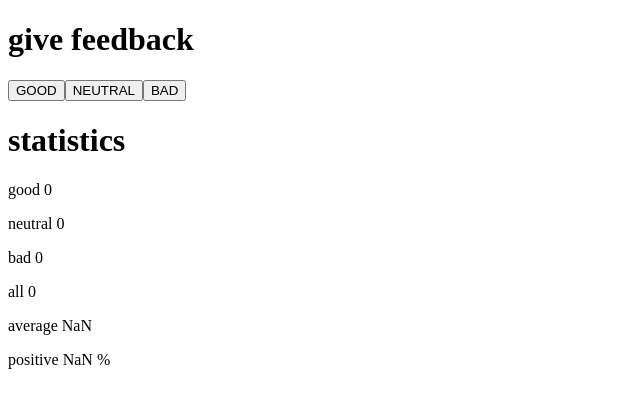
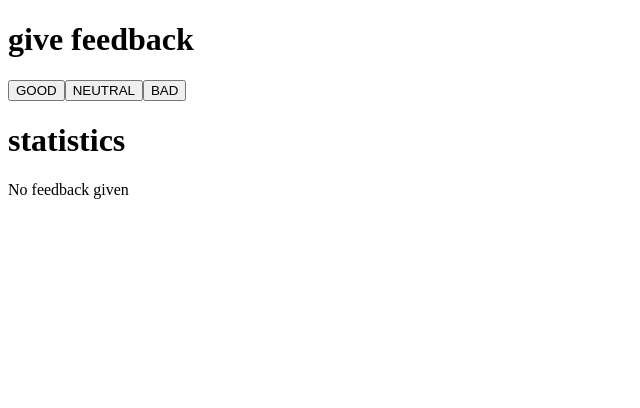
Before and after one commit to martinlubpl/full_stack_open_2023_exercises, a React (Create React App) app in the folder part1/unicafe/: page / in a window 1280 px wide. Shown: the top 408 px of the page, without its empty margins (0-640 px from the left). Built offline with nearby package versions, Linux system fonts and the light colour scheme.

Commit message:
1.9 no feedback

```diff
--- a/part1/unicafe/src/App.js
+++ b/part1/unicafe/src/App.js
@@ -7,9 +7,14 @@ const Statistics = ({good, neutral, bad}) => {
   const avg = (good - bad)/all
   const positive = good*100/all
 
+  //no votes
+  if (all === 0) {
+    return <><h1>statistics</h1><p>No feedback given</p></>
+  }
+
   return (
     <>
-      <h1>statistics</h1>
+
       <p>good {good}</p>
       <p>neutral {neutral}</p>
       <p>bad {bad}</p>
```
